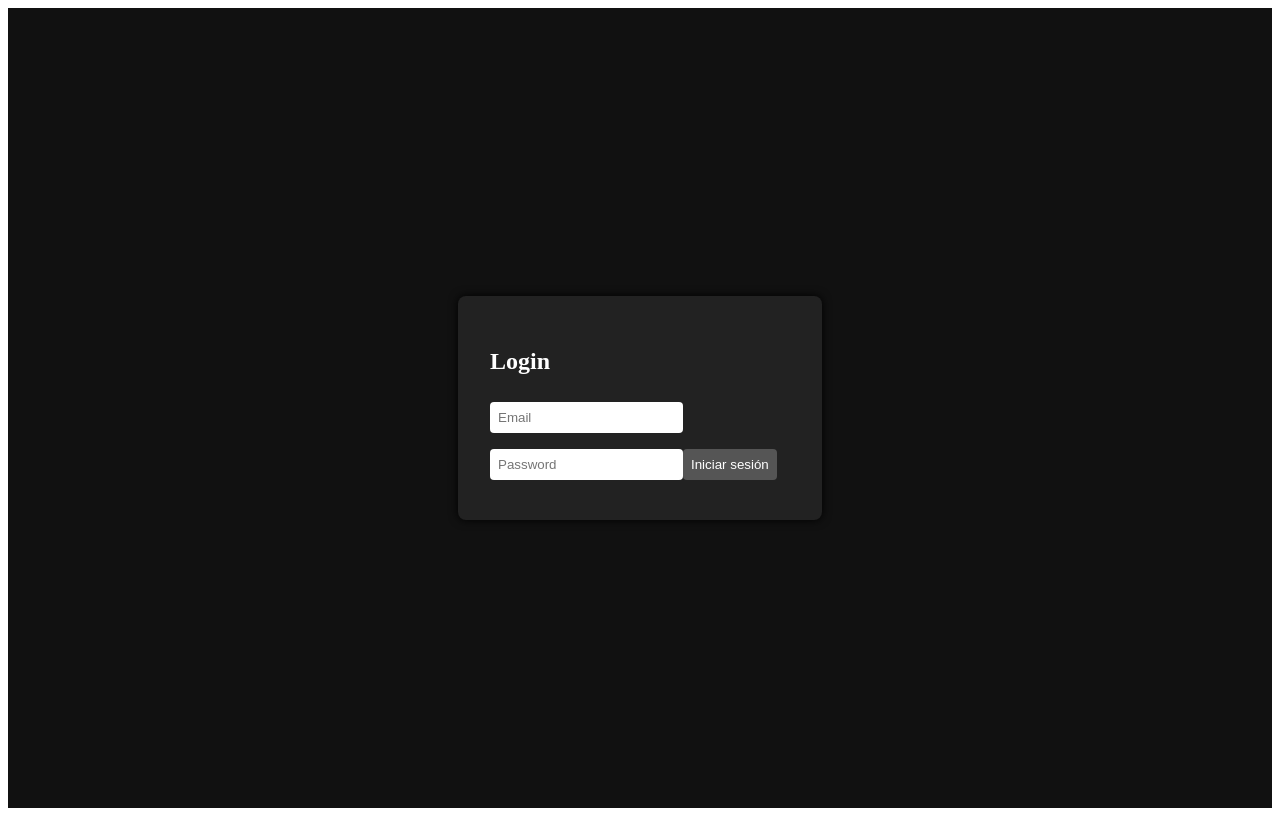
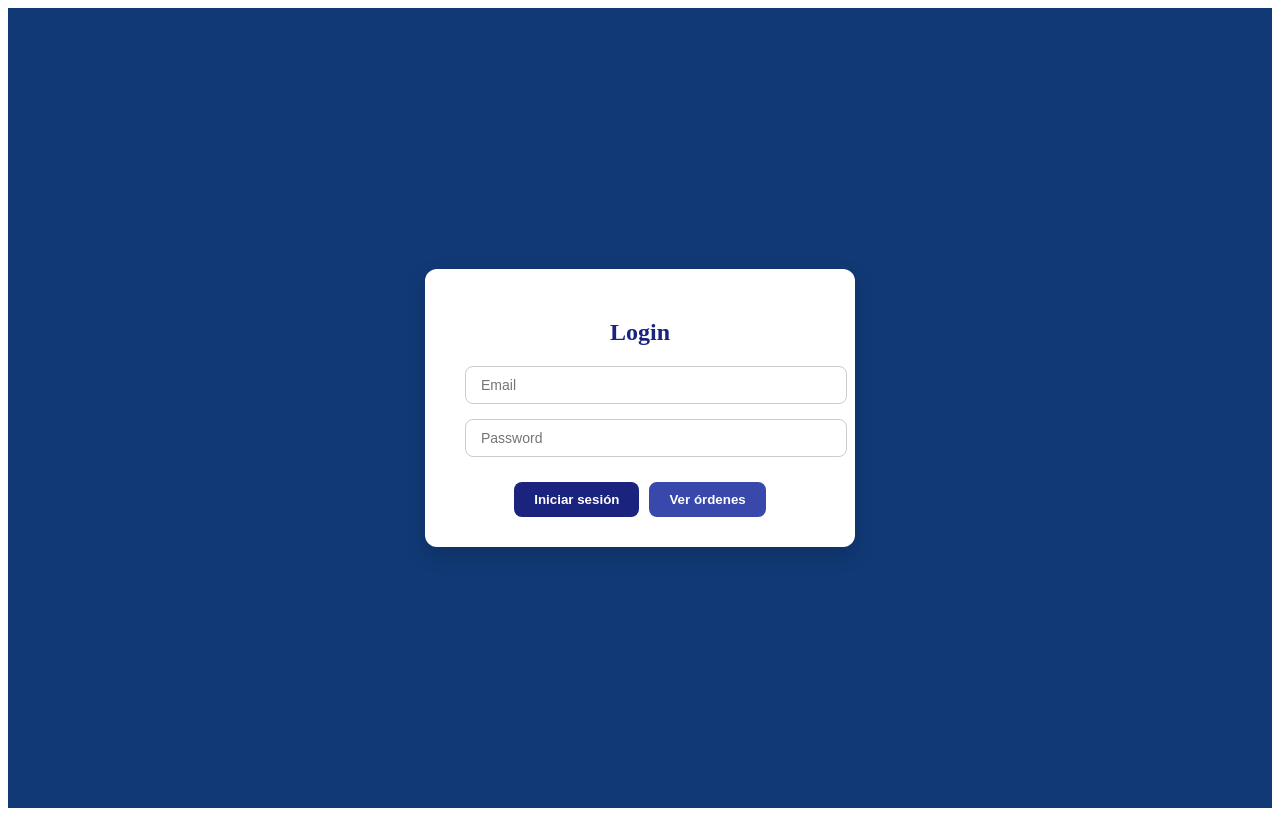
Before and after one commit to jhoancamilorayomejia/payment-orders, an Angular app in the folder frontend/: page / in a window 1280 px wide. Built offline with nearby package versions, Linux system fonts and the light colour scheme.

Commit message:
modal orden publica

```diff
--- a/frontend/src/app/app.component.css
+++ b/frontend/src/app/app.component.css
@@ -1,43 +1,140 @@
-body {
-  margin: 0;
-  font-family: Arial, sans-serif;
-}
-
+/* Login card */
 .login-wrapper {
-  height: 100vh;
   display: flex;
   justify-content: center;
   align-items: center;
-  background-color: #111; /* fondo negro */
-  color: #fff;
+  height: 100vh;
+  background: #113975;
 }
 
 .login-card {
-  background-color: #222;
-  padding: 2rem;
-  border-radius: 8px;
-  box-shadow: 0 0 10px #000;
-  width: 300px;
-  display: flex;
-  flex-direction: column;
+  background-color: #fff;
+  padding: 30px 40px;
+  border-radius: 12px;
+  box-shadow: 0 8px 20px rgba(0,0,0,0.15);
+  width: 350px;
+  text-align: center;
 }
 
-input {
-  margin: 0.5rem 0;
-  padding: 0.5rem;
-  border: none;
-  border-radius: 4px;
+.login-card h2 {
+  margin-bottom: 20px;
+  color: #1a237e;
 }
 
-button {
-  padding: 0.5rem;
-  background-color: #555;
-  color: white;
-  border: none;
-  border-radius: 4px;
-  cursor: pointer;
+.login-card input {
+  width: 100%;
+  padding: 10px 15px;
+  margin-bottom: 15px;
+  border: 1px solid #ccc;
+  border-radius: 8px;
+  font-size: 14px;
 }
 
-button:hover {
-  background-color: #777;
+.button-group {
+  display: flex;
+  gap: 10px;
+  justify-content: center;
+  margin-top: 10px;
 }
+
+.button-group button {
+  padding: 10px 20px;
+  border: none;
+  border-radius: 8px;
+  cursor: pointer;
+  font-weight: 600;
+  color: #fff;
+  transition: 0.3s;
+}
+
+.button-group button[type="submit"] {
+  background-color: #1a237e;
+}
+
+.button-group button[type="submit"]:hover {
+  background-color: #283593;
+}
+
+.button-group button[type="button"] {
+  background-color: #3949ab;
+}
+
+.button-group button[type="button"]:hover {
+  background-color: #5c6bc0;
+}
+
+/* Modal */
+.modal {
+  display: none;
+  position: fixed;
+  z-index: 1000;
+  left: 0;
+  top: 0;
+  width: 100%;
+  height: 100%;
+  overflow: auto;
+  background-color: rgba(0,0,0,0.5);
+  transition: 0.3s;
+}
+
+.modal.show {
+  display: block;
+}
+
+.modal-content {
+  background-color: #fff;
+  margin: 8% auto;
+  padding: 25px 30px;
+  border-radius: 12px;
+  width: 80%;
+  max-width: 700px;
+  position: relative;
+  box-shadow: 0 10px 25px rgba(0,0,0,0.2);
+}
+
+.close {
+  position: absolute;
+  top: 12px;
+  right: 20px;
+  font-size: 28px;
+  font-weight: bold;
+  cursor: pointer;
+  color: #1a237e;
+}
+
+.close:hover {
+  color: #283593;
+}
+
+.modal-content h3 {
+  margin-bottom: 20px;
+  color: #1a237e;
+}
+
+/* Tabla dentro del modal */
+.modal-content table {
+  width: 100%;
+  border-collapse: collapse;
+}
+
+.modal-content th, .modal-content td {
+  padding: 12px 15px;
+  border: 1px solid #ddd;
+  text-align: left;
+}
+
+.modal-content th {
+  background-color: #1a237e;
+  color: #fff;
+  font-weight: 600;
+}
+
+.modal-content td {
+  background-color: #f5f5f5;
+  color: #333;
+}
+
+.modal-content tbody tr:hover td {
+  background-color: #e8eaf6;
+  transition: 0.3s;
+}
--- a/frontend/src/app/app.component.html
+++ b/frontend/src/app/app.component.html
@@ -5,9 +5,39 @@
     <form (ngSubmit)="login()">
       <input type="email" placeholder="Email" [(ngModel)]="email" name="email" required>
       <input type="password" placeholder="Password" [(ngModel)]="password" name="password" required>
-      <button type="submit">Iniciar sesión</button>
+
+      <!-- Botones alineados -->
+      <div class="button-group">
+        <button type="submit">Iniciar sesión</button>
+        <button type="button" (click)="openOrdersModal()">Ver órdenes</button>
+      </div>
     </form>
+
     <p *ngIf="message">{{ message }}</p>
+  </div>
+</div>
+
+<!-- Modal visual de órdenes -->
+<div class="modal" [class.show]="isOrdersModalOpen" (click)="closeOrdersModal()">
+  <div class="modal-content" (click)="$event.stopPropagation()">
+    <span class="close" (click)="closeOrdersModal()">&times;</span>
+    <h3>Órdenes</h3>
+    <table>
+      <thead>
+        <tr>
+          <th>ID</th>
+          <th>Título</th>
+          <th>Descripción</th>
+          <th>Monto</th>
+          <th>Estado</th>
+        </tr>
+      </thead>
+      <tbody>
+        <tr>
+          <td colspan="5" style="text-align:center;">No hay datos</td>
+        </tr>
+      </tbody>
+    </table>
   </div>
 </div>
 
--- a/frontend/src/app/app.component.ts
+++ b/frontend/src/app/app.component.ts
@@ -14,6 +14,9 @@ export class AppComponent implements OnInit {
   password: string = '';
   message: string = '';
   isLoggedIn = false;
+
+  // 🔹 NUEVO: estado del modal de órdenes
+  isOrdersModalOpen = false;
 
   constructor(private http: HttpClient, private router: Router) {}
 
@@ -121,4 +124,13 @@ export class AppComponent implements OnInit {
 
   }
 
+  // 🔹 NUEVOS MÉTODOS PARA EL MODAL
+  openOrdersModal() {
+    this.isOrdersModalOpen = true;
+  }
+
+  closeOrdersModal() {
+    this.isOrdersModalOpen = false;
+  }
+
 }
```
Also changed, not shown: 1 other file (tests, documents, lock files or other folders).
